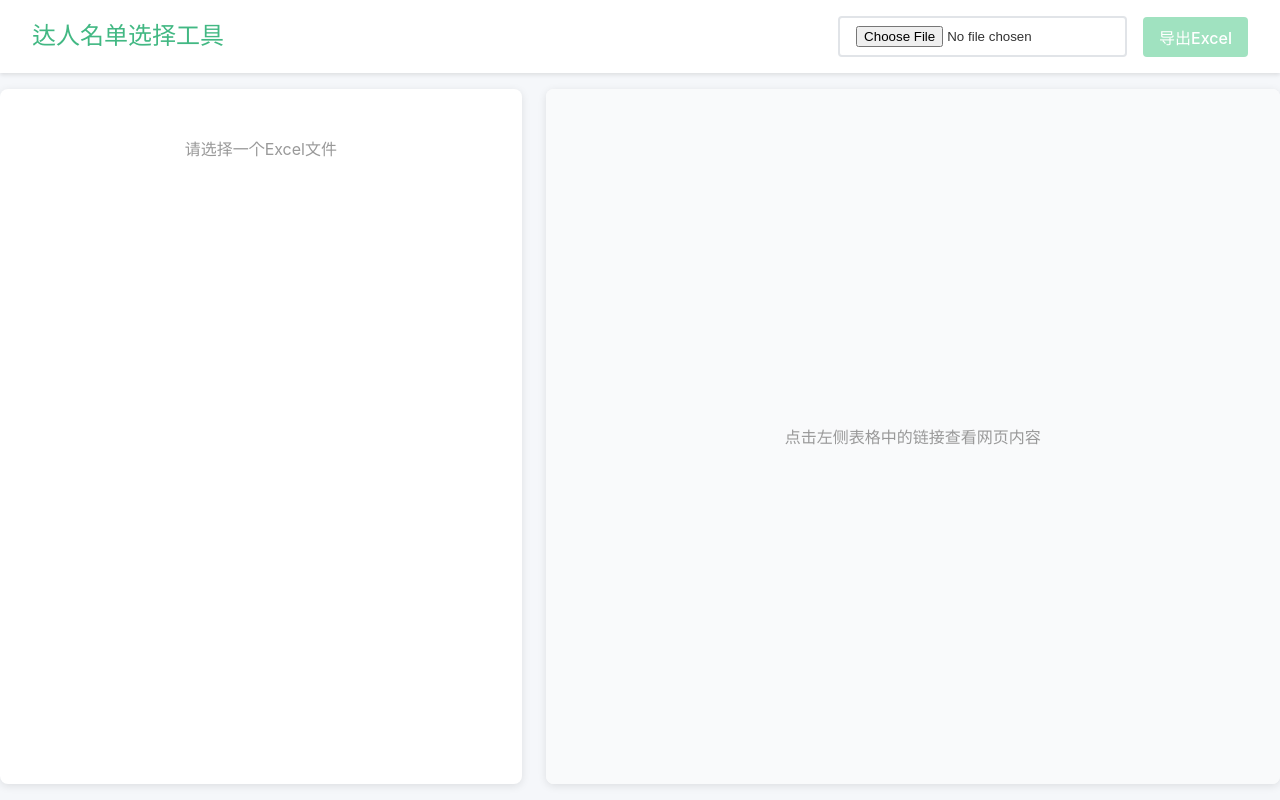
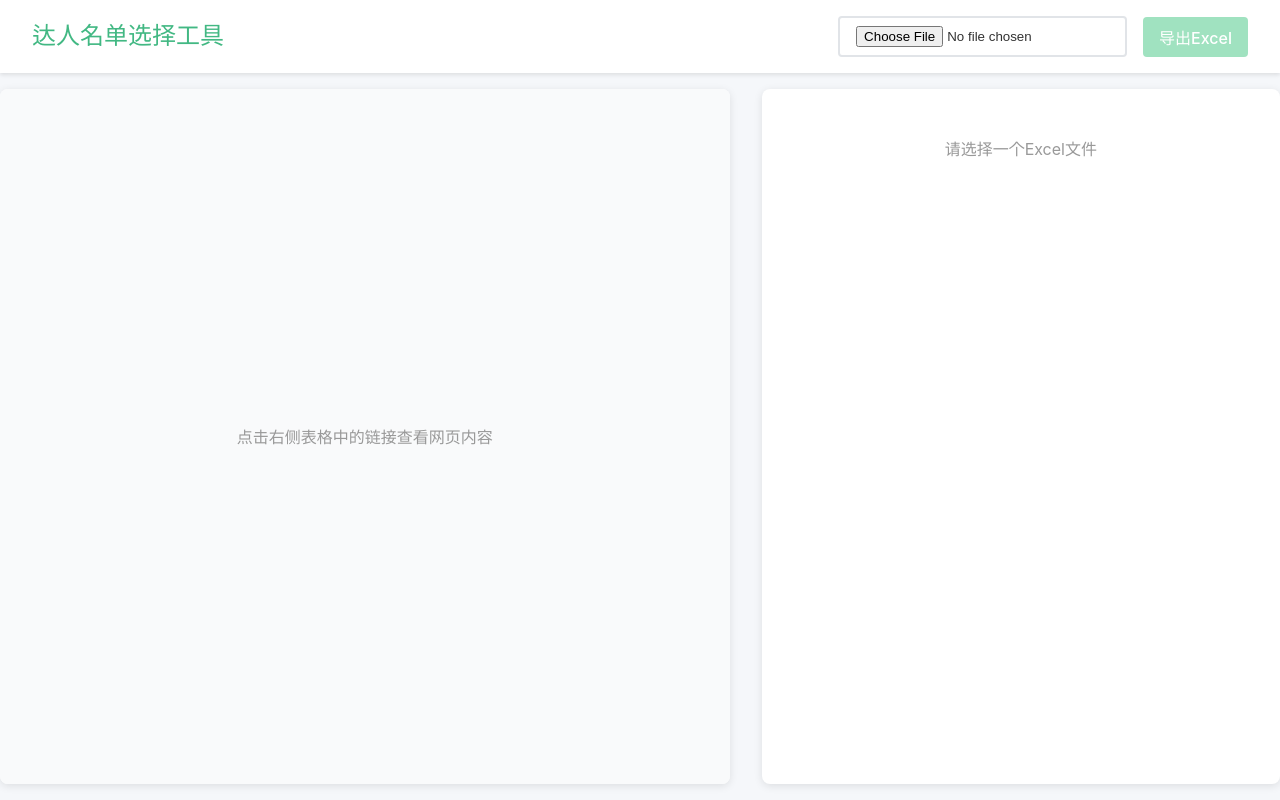
Before and after one commit to ZqLuo/pr-tool, a Vue app: page / in a window 1280 px wide. Built offline with nearby package versions, Linux system fonts and the light colour scheme.

Commit message:
修改页面布局

```diff
--- a/src/App.vue
+++ b/src/App.vue
@@ -57,6 +57,13 @@ const handleRowAction = (action) => {
 
   // 设置行状态，包括删除状态
   rowStatus.value[selectedRowIndex.value] = action
+}
+
+// 在新标签页打开链接
+const openInNewTab = () => {
+  if (selectedUrl.value) {
+    window.open(selectedUrl.value, '_blank')
+  }
 }
 
 
@@ -120,8 +127,24 @@ const exportExcel = () => {
     </header>
 
     <main class="main-content">
-      <!-- 左侧Excel表格 -->
+      <!-- 左侧网页预览 -->
       <div class="left-panel">
+        <div v-if="!selectedUrl" class="preview-empty">
+          <p>点击右侧表格中的链接查看网页内容</p>
+        </div>
+        <iframe
+          v-else
+          :src="selectedUrl"
+          class="web-preview"
+          title="网页预览"
+          allow="autoplay; camera; encrypted-media; fullscreen; geolocation; gyroscope; microphone; midi; payment; picture-in-picture; sync-xhr"
+          referrerpolicy="no-referrer-when-downgrade"
+          loading="lazy"
+        ></iframe>
+      </div>
+
+      <!-- 右侧Excel表格 -->
+      <div class="right-panel">
         <div v-if="loading" class="loading">加载中...</div>
         <div v-else-if="excelData.length === 0" class="empty-state">
           <p>请选择一个Excel文件</p>
@@ -148,6 +171,12 @@ const exportExcel = () => {
                 class="action-btn pending-btn"
               >
                 待定
+              </button>
+              <button
+                @click="openInNewTab"
+                class="action-btn open-btn"
+              >
+                在新标签页打开
               </button>
             </div>
           </div>
@@ -184,20 +213,6 @@ const exportExcel = () => {
             </table>
           </div>
         </div>
-      </div>
-
-      <!-- 右侧网页预览 -->
-      <div class="right-panel">
-        <div v-if="!selectedUrl" class="preview-empty">
-          <p>点击左侧表格中的链接查看网页内容</p>
-        </div>
-        <iframe
-          v-else
-          :src="selectedUrl"
-          class="web-preview"
-          title="网页预览"
-          sandbox="allow-scripts allow-same-origin allow-popups allow-forms"
-        ></iframe>
       </div>
     </main>
   </div>
@@ -293,15 +308,15 @@ body {
 }
 
 .left-panel {
-  flex: 2;
+  flex: 3;
   background-color: #fff;
   margin: 1rem 1rem 1rem 0;
   border-radius: 8px;
   box-shadow: 0 2px 8px rgba(0, 0, 0, 0.1);
-  overflow: auto;
-  padding: 1rem;
+  overflow: hidden;
+  display: flex;
+  flex-direction: column;
   min-width: 0;
-  position: relative;
 }
 
 .loading {
@@ -388,6 +403,15 @@ body {
   background-color: #d97706;
 }
 
+.open-btn {
+  background-color: #3b82f6;
+  color: white;
+}
+
+.open-btn:hover {
+  background-color: #2563eb;
+}
+
 /* Excel表格样式 */
 .excel-table {
   min-width: 100%;
@@ -452,15 +476,15 @@ body {
 }
 
 .right-panel {
-  flex: 3;
+  flex: 2;
   background-color: #fff;
-  margin: 1rem 0 1rem 0.5rem;
+  margin: 1rem 0 1rem 1rem;
   border-radius: 8px;
   box-shadow: 0 2px 8px rgba(0, 0, 0, 0.1);
-  overflow: hidden;
-  display: flex;
-  flex-direction: column;
+  overflow: auto;
+  padding: 1rem;
   min-width: 0;
+  position: relative;
 }
 
 .preview-empty {
```
